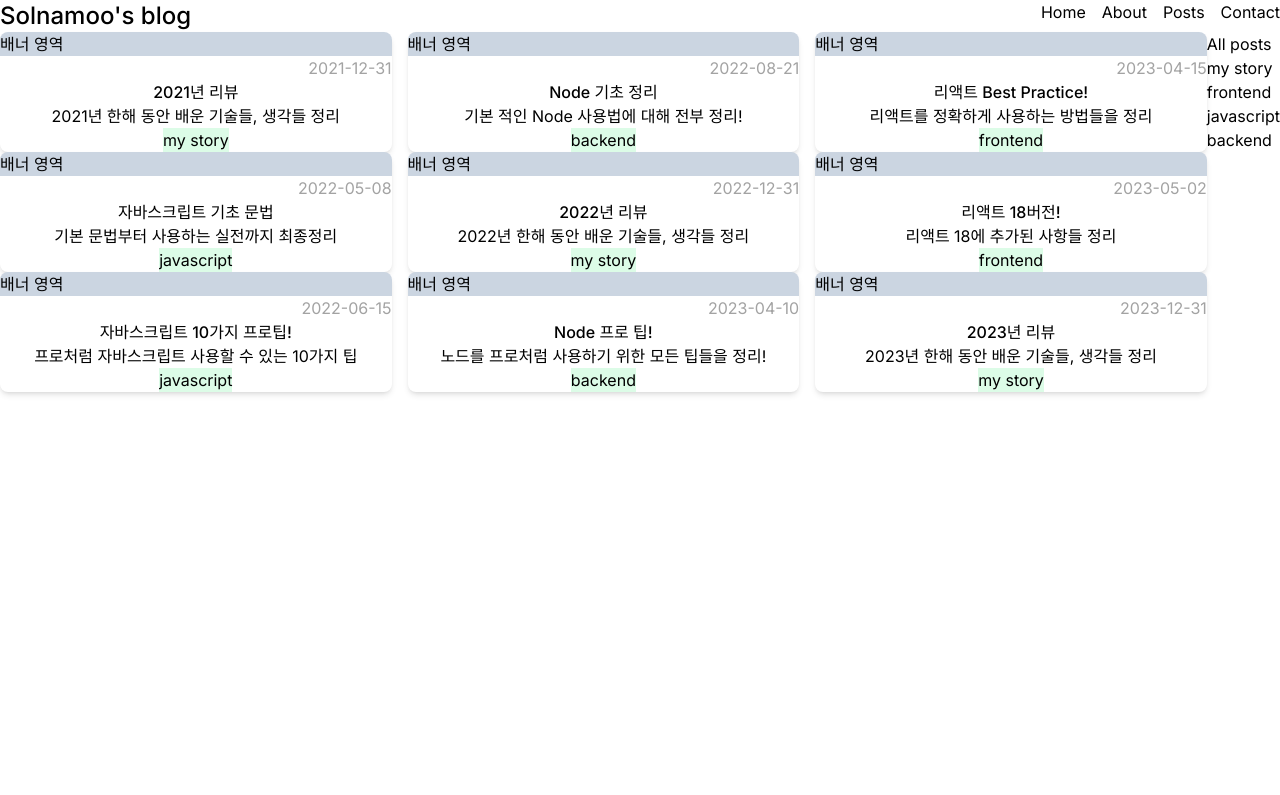
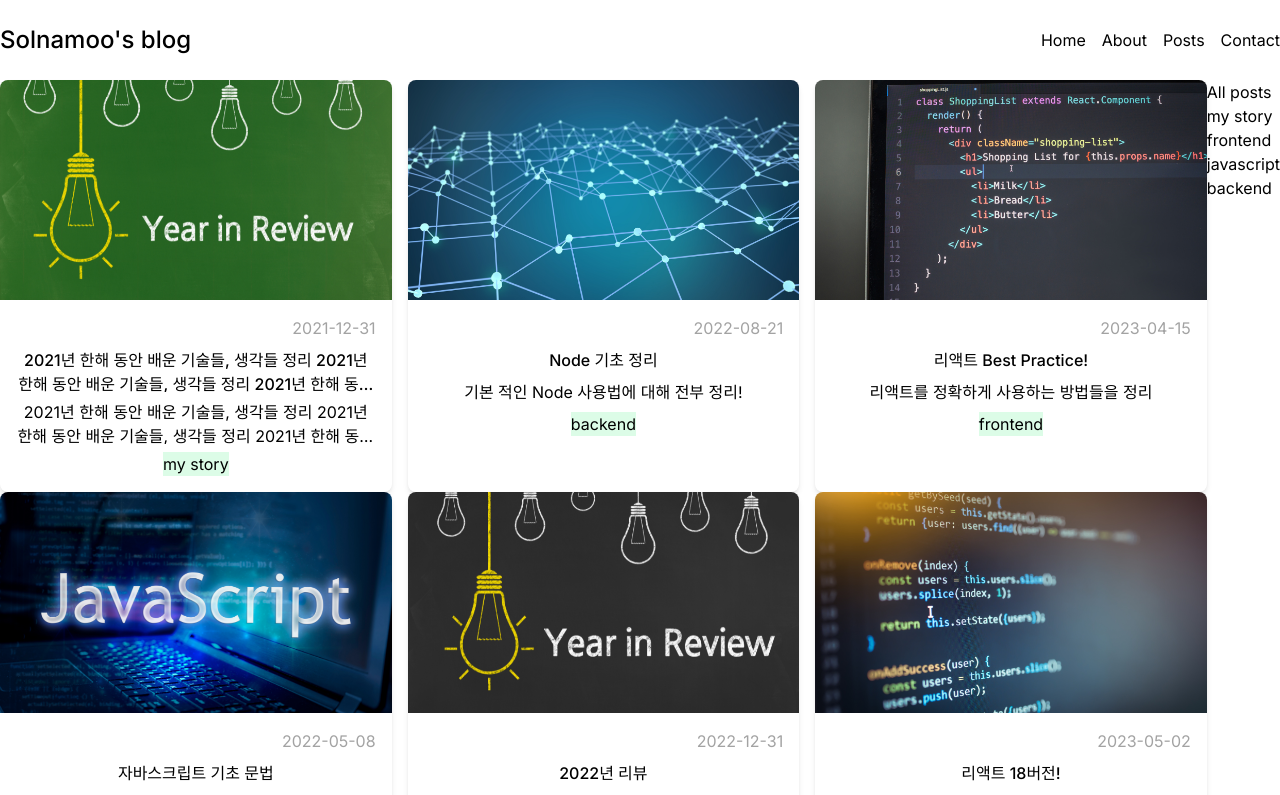
Before and after one commit to sol-namoo/nextjs-13-practice, a Next.js app: page /posts in a window 1280 px wide. Shown: the top 795 px of the page. Built offline with nearby package versions, Linux system fonts and the light colour scheme.

Commit message:
chore: try solving markdown type error

```diff
--- a/data/posts.json
+++ b/data/posts.json
@@ -1,7 +1,7 @@
 [
   {
-    "title": "2021년 리뷰",
-    "description": "2021년 한해 동안 배운 기술들, 생각들 정리",
+    "title": "2021년 한해 동안 배운 기술들, 생각들 정리 2021년 한해 동안 배운 기술들, 생각들 정리 2021년 한해 동안 배운 기술들, 생각들 정리",
+    "description": "2021년 한해 동안 배운 기술들, 생각들 정리 2021년 한해 동안 배운 기술들, 생각들 정리 2021년 한해 동안 배운 기술들, 생각들 정리",
     "date": "2021-12-31",
     "category": "my story",
     "path": "review-2021",
--- a/package.json
+++ b/package.json
@@ -25,6 +25,7 @@
   "devDependencies": {
     "@tailwindcss/typography": "^0.5.10",
     "@types/node": "^20.8.6",
+    "@types/react-syntax-highlighter": "^15.5.9",
     "@typescript-eslint/eslint-plugin": "^6.5.0",
     "autoprefixer": "^10.4.16",
     "eslint": "^8.48.0",
--- a/src/app/layout.tsx
+++ b/src/app/layout.tsx
@@ -1,17 +1,17 @@
-import Link from "next/link";
-import "./globals.css";
-import type { Metadata } from "next";
-import { Inter } from "next/font/google";
+import Link from 'next/link';
+import './globals.css';
+import type { Metadata } from 'next';
+import { Inter } from 'next/font/google';
 
-const inter = Inter({ subsets: ["latin"] });
+const inter = Inter({ subsets: ['latin'] });
 
 export const metadata: Metadata = {
   title: {
     default: "Solnamoo's blog",
-    template: "%s | 블로그 제작 프로젝트",
+    template: '%s | 블로그 제작 프로젝트',
   },
   description: "Solnamoo's blog",
-  icons: { icon: "/favicon.ico" },
+  icons: { icon: '/favicon.ico' },
 };
 
 export default function RootLayout({
@@ -20,17 +20,17 @@ export default function RootLayout({
   children: React.ReactNode;
 }) {
   return (
-    <html lang="ko">
-      <body className={inter.className + " container mx-auto"}>
-        <header className="flex justify-between">
-          <Link href="/home">
-            <h1 className="text-2xl font-medium">{"Solnamoo's blog"}</h1>
+    <html lang='ko'>
+      <body className={inter.className + ' container mx-auto'}>
+        <header className='flex h-20 justify-between items-center'>
+          <Link href='/home'>
+            <h1 className='text-2xl font-medium'>{"Solnamoo's blog"}</h1>
           </Link>
-          <nav className="flex space-x-4 ml-auto">
-            <Link href="/home">Home</Link>
-            <Link href="/about">About</Link>
-            <Link href="/posts">Posts</Link>
-            <Link href="/contact">Contact</Link>
+          <nav className='flex space-x-4 ml-auto'>
+            <Link href='/home'>Home</Link>
+            <Link href='/about'>About</Link>
+            <Link href='/posts'>Posts</Link>
+            <Link href='/contact'>Contact</Link>
           </nav>
         </header>
         {children}
--- a/src/app/posts/[slug]/page.tsx
+++ b/src/app/posts/[slug]/page.tsx
@@ -1,10 +1,10 @@
-import React from "react";
-import Link from "next/link";
+import React from 'react';
+import Link from 'next/link';
+import Image from 'next/image';
 
-import notFound from "@/app/not-found";
-import { getPost, getPosts } from "@/app/service/posts";
-
-import Markdown from "@/app/views/post/MarkdownRenderer";
+import notFound from '@/app/not-found';
+import { getPost, getPosts } from '@/app/service/posts';
+import Markdown from '@/app/views/post/MarkDown';
 
 export const revalidate = 60;
 
@@ -20,23 +20,31 @@ export function generateMetadata({ params }: Props) {
 
 export default async function postPage({ params }: Props) {
   const data = await getPost(params.slug);
+
   if (!data?.crr?.content) {
     return notFound();
   }
+
   return (
-    <main className="rounded-lg overflow-hidden">
-      <section className="bg-slate-100">
-        <div>배너 영역</div>
+    <main className='rounded-lg overflow-hidden'>
+      <section className='bg-slate-100'>
+        <div className='relative w-full aspect-video object-cover object-center'>
+          <Image
+            src={`/images/posts/${data.crr.path}.png`}
+            alt='post banner'
+            fill={true}
+          />
+        </div>
         <h1>{data.crr.title}</h1>
         <div>{data.crr.description}</div>
-        <Markdown>{data.crr.content}</Markdown>
+        <Markdown content={data.crr.content} />
       </section>
-      <nav className="flex">
-        <Link href={`/posts/${data.prev?.path}`} className="w-1/2">
-          <div className="bg-slate-400">{data.prev?.title}</div>
+      <nav className='flex'>
+        <Link href={`/posts/${data.prev?.path}`} className='w-1/2'>
+          <div className='bg-slate-400'>{data.prev?.title}</div>
         </Link>
-        <Link href={`/posts/${data.next?.path}`} className="w-1/2">
-          <div className="bg-slate-800">{data.next?.title}</div>
+        <Link href={`/posts/${data.next?.path}`} className='w-1/2'>
+          <div className='bg-slate-800'>{data.next?.title}</div>
         </Link>
       </nav>
     </main>
--- a/src/app/service/posts.ts
+++ b/src/app/service/posts.ts
@@ -8,7 +8,7 @@ export type Post = {
   category: string;
   path: string;
   featured: boolean;
-  content?: string;
+  content: string;
   image?: string;
 };
 
@@ -21,13 +21,14 @@ export type PostView = {
 export async function getPosts(filter?: string | null): Promise<Post[]> {
   const filePath = path.join(process.cwd(), 'data', 'posts.json');
   const posts = await fs.readFile(filePath, 'utf-8');
-  return JSON.parse(posts).filter((post: Post) => {
-    if (filter) {
-      return post.category === filter;
-    } else {
-      return post;
-    }
-  });
+
+  if (filter) {
+    return JSON.parse(posts).filter((post: Post) => {
+      post.category === filter;
+    });
+  } else {
+    return JSON.parse(posts);
+  }
 }
 
 export async function getPost(crrPath: string): Promise<PostView | undefined> {
--- /dev/null
+++ b/src/app/views/post/MarkDown.tsx
@@ -0,0 +1,36 @@
+'use client';
+import ReactMarkdown from 'react-markdown';
+import remarkGfm from 'remark-gfm';
+import { Prism as SyntaxHighlighter } from 'react-syntax-highlighter';
+import { oneDark } from 'react-syntax-highlighter/dist/cjs/styles/prism';
+
+const Markdown = ({ content }: { content: string }) => {
+  return (
+    <ReactMarkdown
+      remarkPlugins={[remarkGfm]}
+      className='prose max-w-prose'
+      // components={{
+      //   code: ({ node, inline, className, children, ...props }) => {
+      //     const match = /language-(\w+)/.exec(className || '');
+      //     return !inline && match ? (
+      //       <SyntaxHighlighter
+      //         style={oneDark}
+      //         PreTag='div'
+      //         language={match[1]}
+      //         {...props}>
+      //         {String(children).replace(/\n$/, '')}
+      //       </SyntaxHighlighter>
+      //     ) : (
+      //       <code className={className ? className : ''} {...props}>
+      //         {children}
+      //       </code>
+      //     );
+      //   },
+      // }}
+    >
+      {content}
+    </ReactMarkdown>
+  );
+};
+
+export default Markdown;
--- a/src/app/views/post/MarkdownRenderer.tsx
+++ /dev/null
@@ -1,16 +0,0 @@
-import ReactMarkdown from "react-markdown";
-import remarkGfm from "remark-gfm";
-
-type Props = {
-  children: string;
-};
-
-const MarkdownRenderer = ({ children }: Props) => {
-  return (
-    <ReactMarkdown remarkPlugins={[remarkGfm]} className="prose lg:prose-xl">
-      {children}
-    </ReactMarkdown>
-  );
-};
-
-export default MarkdownRenderer;
--- a/src/app/views/post/postCard.tsx
+++ b/src/app/views/post/postCard.tsx
@@ -1,21 +1,28 @@
+import Image from 'next/image';
+import Link from 'next/link';
 import { Post } from '@/app/service/posts';
-import Link from 'next/link';
 
 const PostCard = ({ post }: { post: Post }) => {
   return (
-    <Link href={`/posts/${post.path}`}>
-      <div className='rounded-lg overflow-hidden shadow-md'>
-        <div className='bg-slate-300'>배너 영역</div>
-        <div className='flex flex-col items-center text-center'>
+    <div className='rounded-lg overflow-hidden shadow-md'>
+      <Link href={`/posts/${post.path}`}>
+        <div className='relative w-full aspect-video object-cover object-center'>
+          <Image
+            src={`/images/posts/${post.path}.png`}
+            alt='pos banner'
+            fill={true}
+          />
+        </div>
+        <div className='flex flex-col items-center text-center gap-2 h-48 p-4'>
           <p className='text-neutral-400 self-end'>{post.date}</p>
-          <p className='font-medium'>{post.title}</p>
-          <p>{post.description}</p>
+          <p className='font-medium line-clamp-2'>{post.title}</p>
+          <p className='line-clamp-2'>{post.description}</p>
           <div className='w-fit bg-green-100'>
             <p>{post.category}</p>
           </div>
         </div>
-      </div>
-    </Link>
+      </Link>
+    </div>
   );
 };
 
```
Also changed, not shown: tailwind.config.ts (+5 -5 lines), 1 other file (tests, documents, lock files or other folders).
